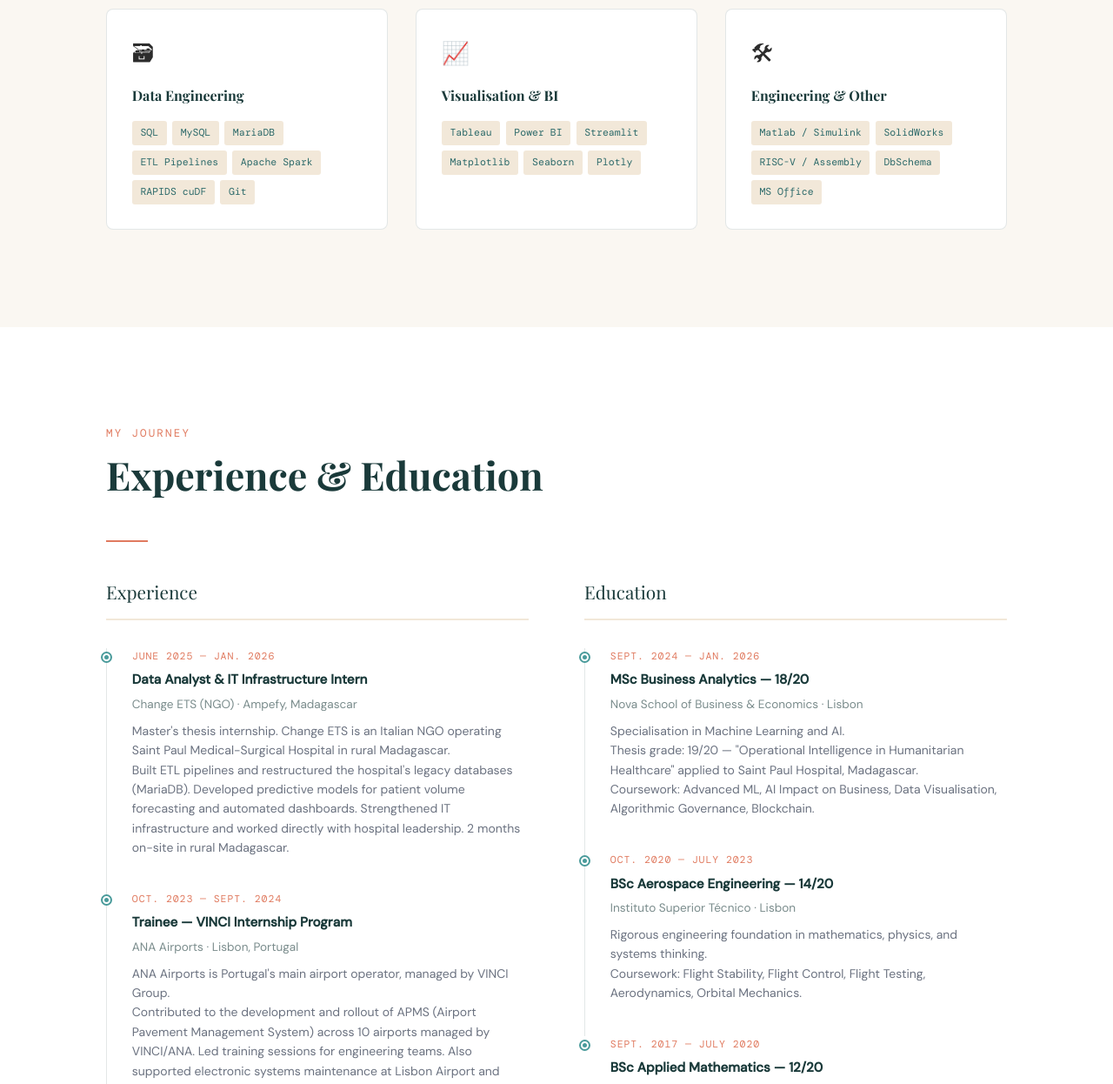
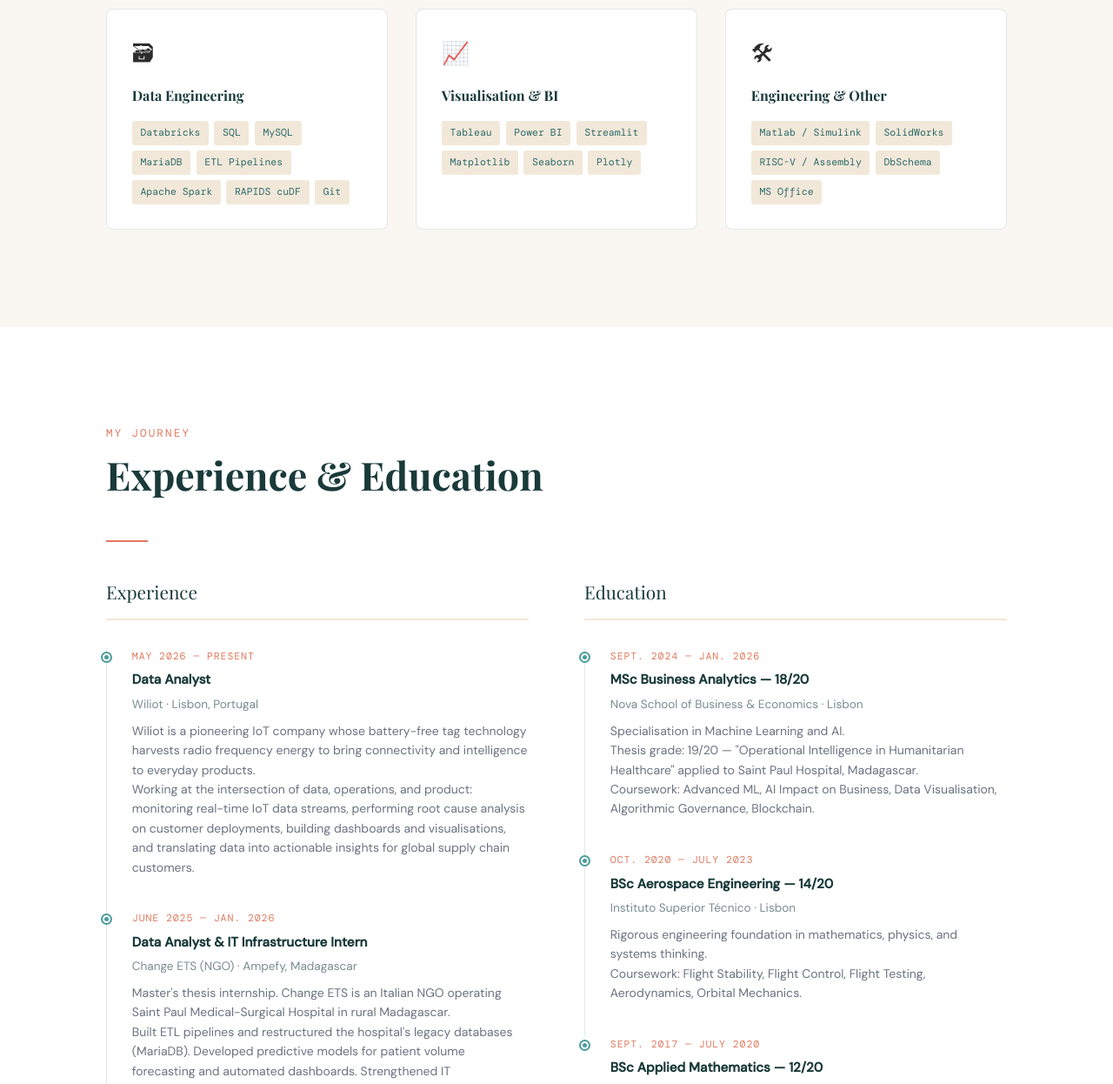
Before and after one commit to franciscosta/franciscosta.github.io, a plain HTML site: page index.html in a window 1280 px wide. Shown: the part 2340-3586 px from the top of the page at 87% size. Drawn offline with nearby package versions, Linux system fonts and the light colour scheme; a web font is replaced by a local one.

Commit message:
Update skills and experience in index.html
Added Databricks to skill tags and updated experience section.

```diff
--- a/index.html
+++ b/index.html
@@ -256,7 +256,7 @@
         <div class="skill-cat-icon">&#128451;</div>
         <div class="skill-cat-name">Data Engineering</div>
         <div class="skill-tags">
-          <span class="skill-tag">SQL</span><span class="skill-tag">MySQL</span><span class="skill-tag">MariaDB</span><span class="skill-tag">ETL Pipelines</span><span class="skill-tag">Apache Spark</span><span class="skill-tag">RAPIDS cuDF</span><span class="skill-tag">Git</span>
+          <span class="skill-tag">Databricks</span><span class="skill-tag">SQL</span><span class="skill-tag">MySQL</span><span class="skill-tag">MariaDB</span><span class="skill-tag">ETL Pipelines</span><span class="skill-tag">Apache Spark</span><span class="skill-tag">RAPIDS cuDF</span><span class="skill-tag">Git</span>
         </div>
       </div>
       <div class="skill-category reveal">
@@ -287,6 +287,12 @@
     <div class="timeline-grid reveal">
       <div>
         <div class="timeline-col-title">Experience</div>
+        <div class="timeline-item">
+          <div class="timeline-date">MAY 2026 &mdash; PRESENT</div>
+          <div class="timeline-title">Data Analyst</div>
+          <div class="timeline-org">Wiliot &middot; Lisbon, Portugal</div>
+          <div class="timeline-desc">Wiliot is a pioneering IoT company whose battery-free tag technology harvests radio frequency energy to bring connectivity and intelligence to everyday products.<br>Working at the intersection of data, operations, and product: monitoring real-time IoT data streams, performing root cause analysis on customer deployments, building dashboards and visualisations, and translating data into actionable insights for global supply chain customers.</div>
+        </div>
         <div class="timeline">
           <div class="timeline-item">
             <div class="timeline-date">JUNE 2025 &mdash; JAN. 2026</div>
```
